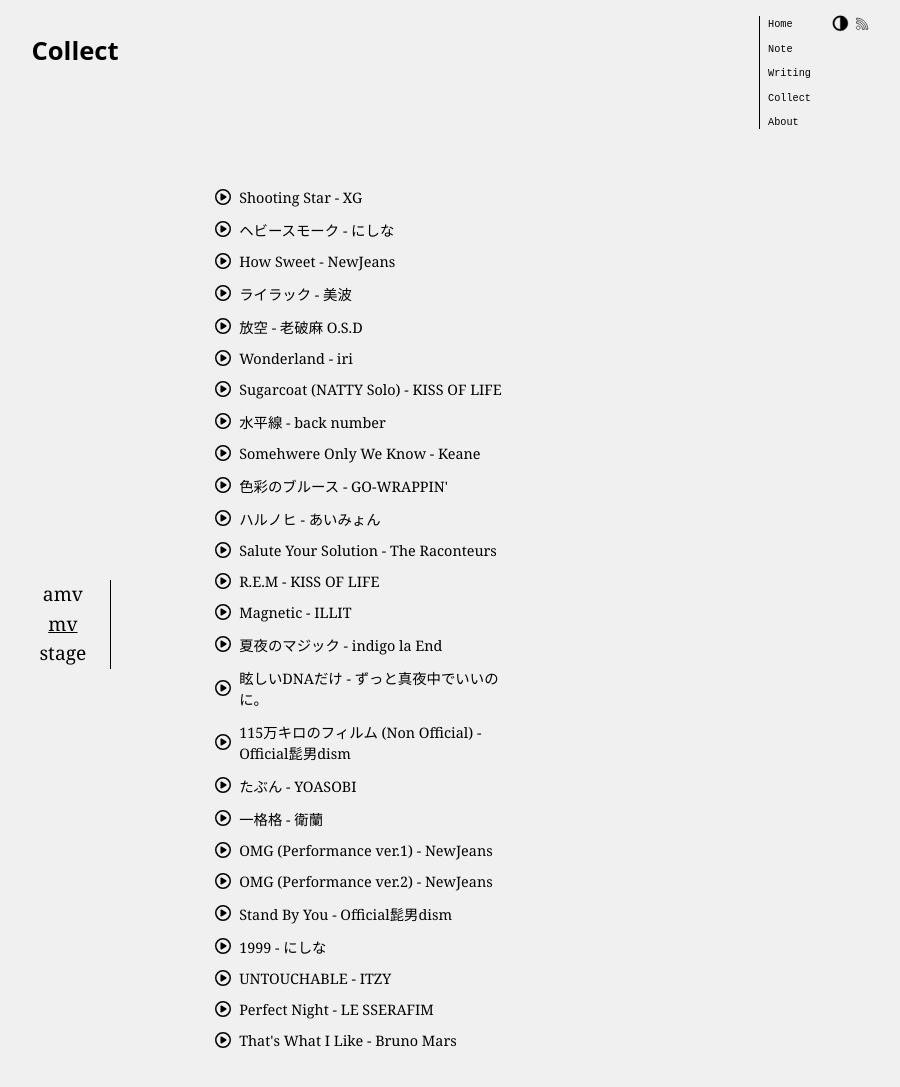
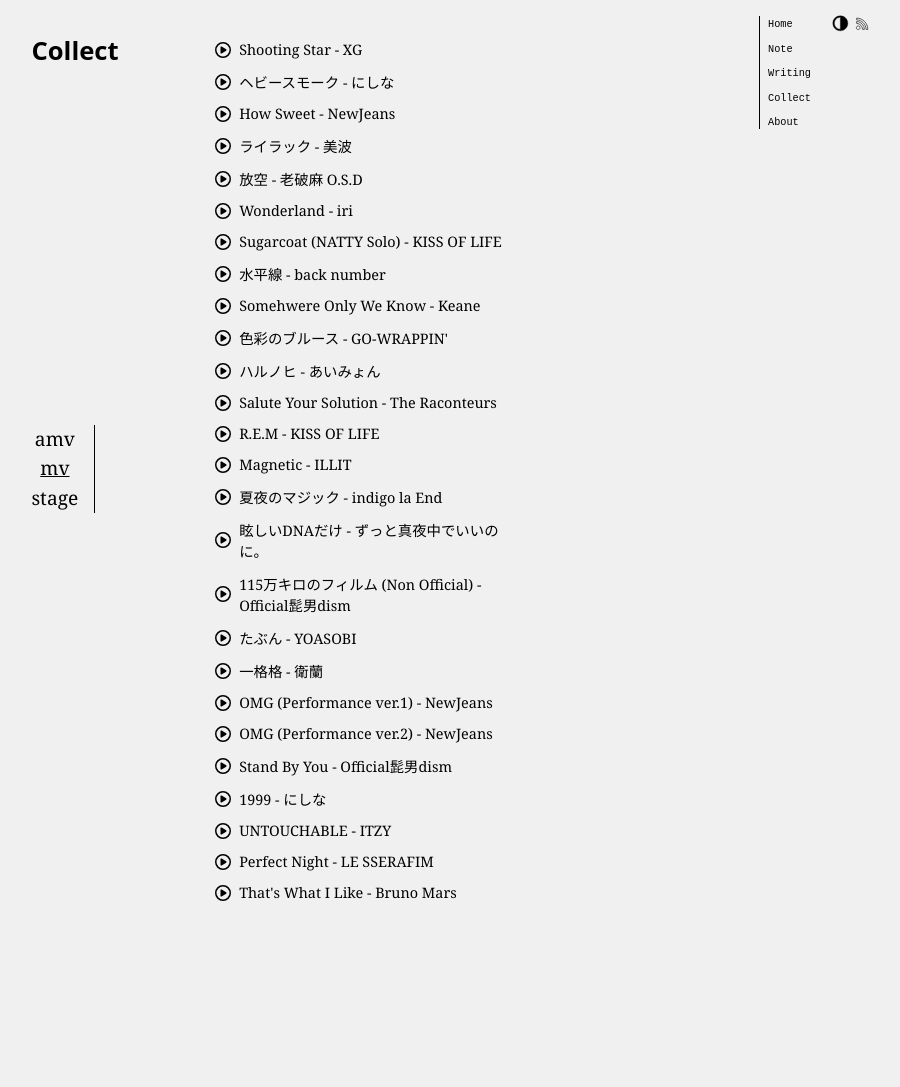
Before and after one commit to faithk7/faithk7.github.io, a Jekyll site: the page built from collect.html, in a window 1280 px wide. Shown: the top 1087 px of the page, without its empty margins (361-1261 px from the left). Built offline with Jekyll 4.4.1, drawn with Linux system fonts in a browser that asks for light colours.

Commit message:
[style] make only the c-collection-tile-container scrollable

```diff
--- a/_sass/_collect.scss
+++ b/_sass/_collect.scss
@@ -1,4 +1,8 @@
 /* Styles specific to collection.html */
+
+body {
+    overflow: hidden; /* Prevent scrolling on the entire page */
+}
 
 .c-collection-container {
     display: grid;
@@ -6,10 +10,9 @@
     grid-template-rows: auto 1fr;
     gap: 20px;
     width: 100%;
-    height: 100%;
+    height: 100vh; /* Full viewport height */
     box-sizing: border-box;
-    margin-top: auto;
-    margin-bottom: 5rem;
+    overflow-y: auto; /* Allow vertical scrolling within the container */
 }
 
 .o-collection-title {
@@ -18,6 +21,7 @@
     margin-bottom: 1.25rem;
     align-self: flex-start;
     font-family: var(--titleFont);
+    position: fixed;
 }
 
 .c-collection-nav-container {
@@ -36,6 +40,7 @@
     align-self: center;
     width: auto;
     max-width: 200px;
+    position: fixed;
 }
 
 .c-collection-nav-container[data-theme="light"] {
```
